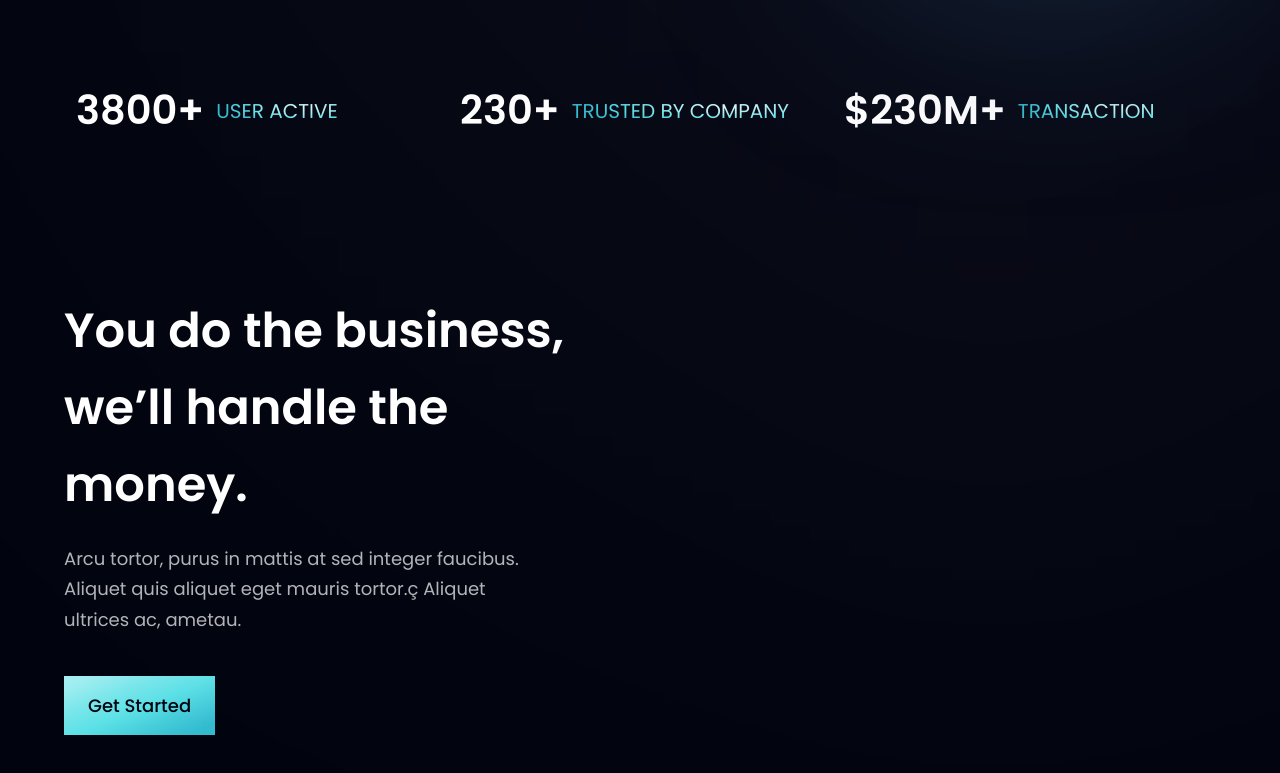
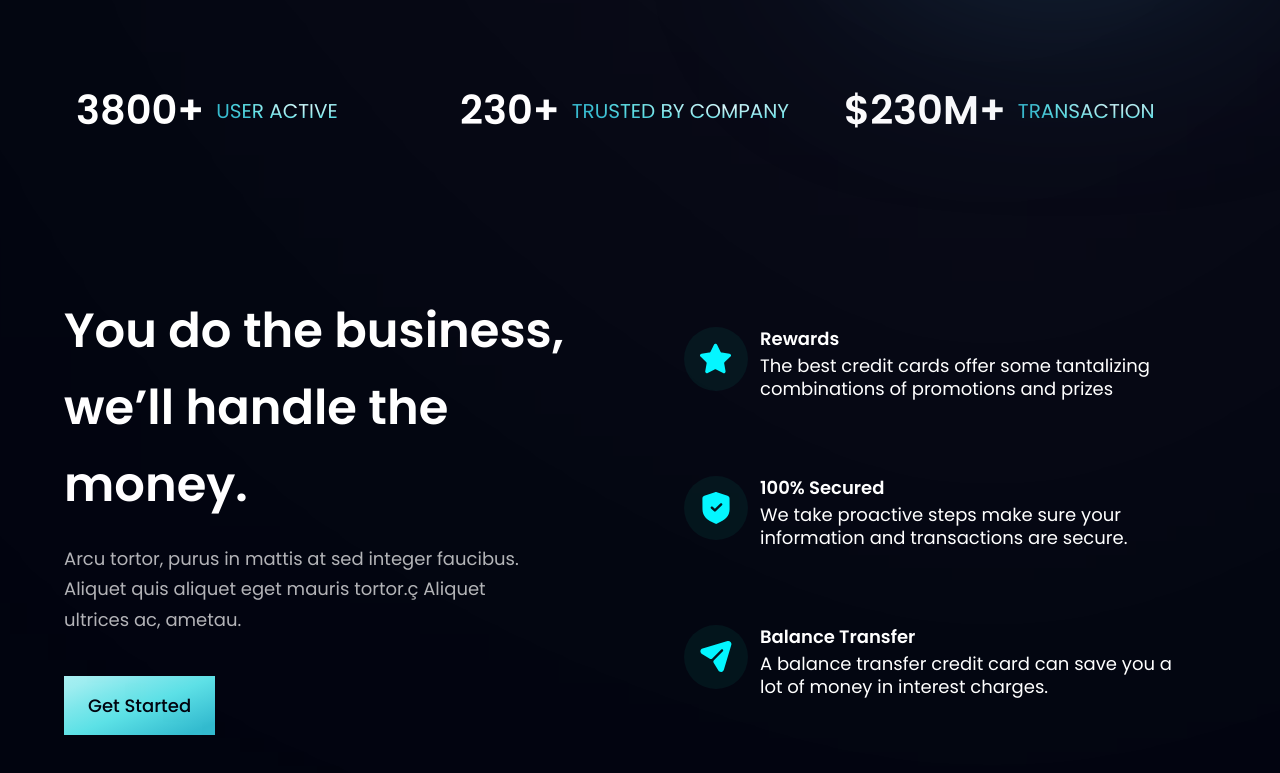
Before and after one commit to FaheemOnHub/HooBank, a React (Vite) app: page / in a window 1280 px wide. Shown: the part 716-1489 px from the top of the page. Built offline with nearby package versions, Linux system fonts and the light colour scheme.

Commit message:
New css added

```diff
--- a/src/components/Business.jsx
+++ b/src/components/Business.jsx
@@ -2,6 +2,30 @@ import { features } from "../constants";
 import styles from "../style";
 import { layout } from "../style";
 import Button from "./Button";
+
+const FeatureCard = ({ icon, title, content, index }) => {
+  return (
+    <div
+      className={`flex flex-row p-6 rounded-[20px] ${
+        index != features.length - 1 ? "mb-6" : "mb-0"
+      } feature-card`}
+    >
+      <div
+        className={`w-[64px] h-[64px] rounded-full  ${styles.flexCenter} bg-dimBlue`}
+      >
+        <img src={icon} alt="icon" className="w-[50%] h-[50%] object-contain" />
+      </div>
+      <div className="flex-1 flex-col ml-3">
+        <h4 className="font-poppins font-semibold text-white text-[18px] leading-[23px] mb-1">
+          {title}
+        </h4>
+        <p className="font-poppins text-white text-[18px] leading-[23px] mb-1">
+          {content}
+        </p>
+      </div>
+    </div>
+  );
+};
 const business = () => {
   return (
     <section className={`${layout.section}`}>
@@ -18,7 +42,9 @@ const business = () => {
         <Button styles="mt-10" />
       </div>
       <div className={`${layout.sectionImg} flex-col`}>
-        {features.map((item) => {})}
+        {features.map((item, index) => {
+          return <FeatureCard key={item.id} {...item} index={index} />;
+        })}
       </div>
     </section>
   );
```
